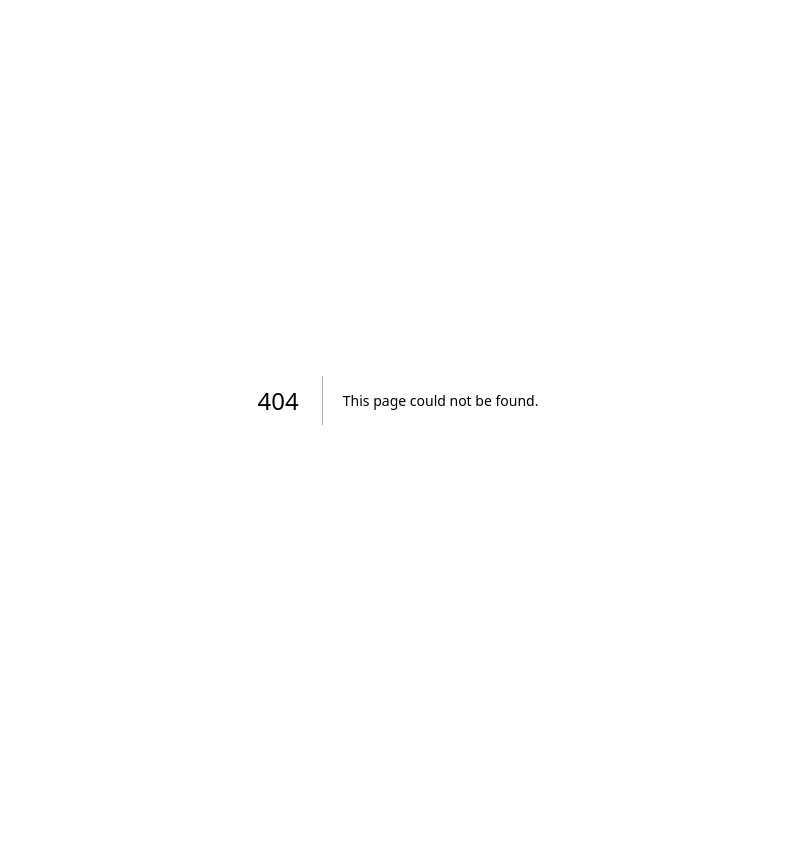
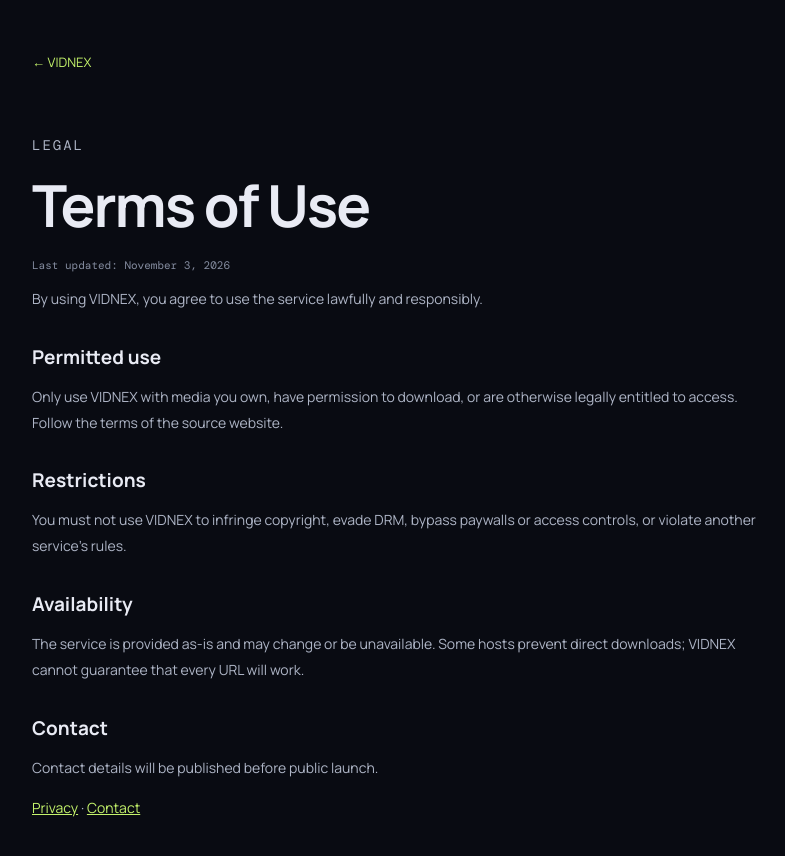
Before and after one commit to Aaryashreyansh/VIDNEX, a Next.js app: page /terms in a window 1280 px wide. Before the commit this address had no page. Shown: the top 856 px of the page, without its empty margins (242-1027 px from the left). Before the commit the page ends 800 px from the top, so only its background shows below. Built offline with nearby package versions, Linux system fonts and the light colour scheme.

Commit message:
Add app/terms/page.tsx

```diff
--- /dev/null
+++ b/app/terms/page.tsx
@@ -0,0 +1,2 @@
+export const metadata={title:"Terms of Use | VIDNEX",description:"Terms of use for VIDNEX."};
+export default function Terms(){return <main className="legal"><a className="back" href="/">← VIDNEX</a><p className="section-kicker">LEGAL</p><h1>Terms of Use</h1><p className="updated">Last updated: November 3, 2026</p><p>By using VIDNEX, you agree to use the service lawfully and responsibly.</p><h2>Permitted use</h2><p>Only use VIDNEX with media you own, have permission to download, or are otherwise legally entitled to access. Follow the terms of the source website.</p><h2>Restrictions</h2><p>You must not use VIDNEX to infringe copyright, evade DRM, bypass paywalls or access controls, or violate another service's rules.</p><h2>Availability</h2><p>The service is provided as-is and may change or be unavailable. Some hosts prevent direct downloads; VIDNEX cannot guarantee that every URL will work.</p><h2>Contact</h2><p>Contact details will be published before public launch.</p><p><a href="/privacy">Privacy</a> · <a href="/contact">Contact</a></p></main>}
```
